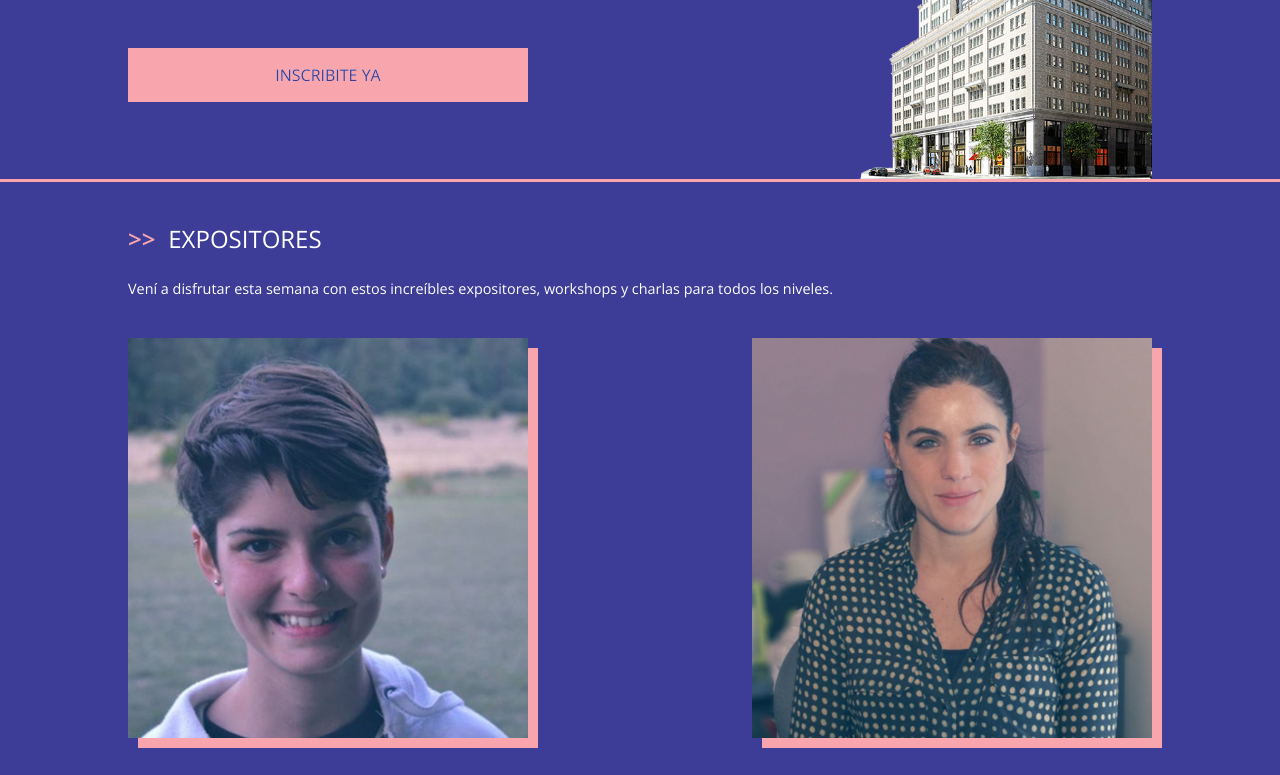
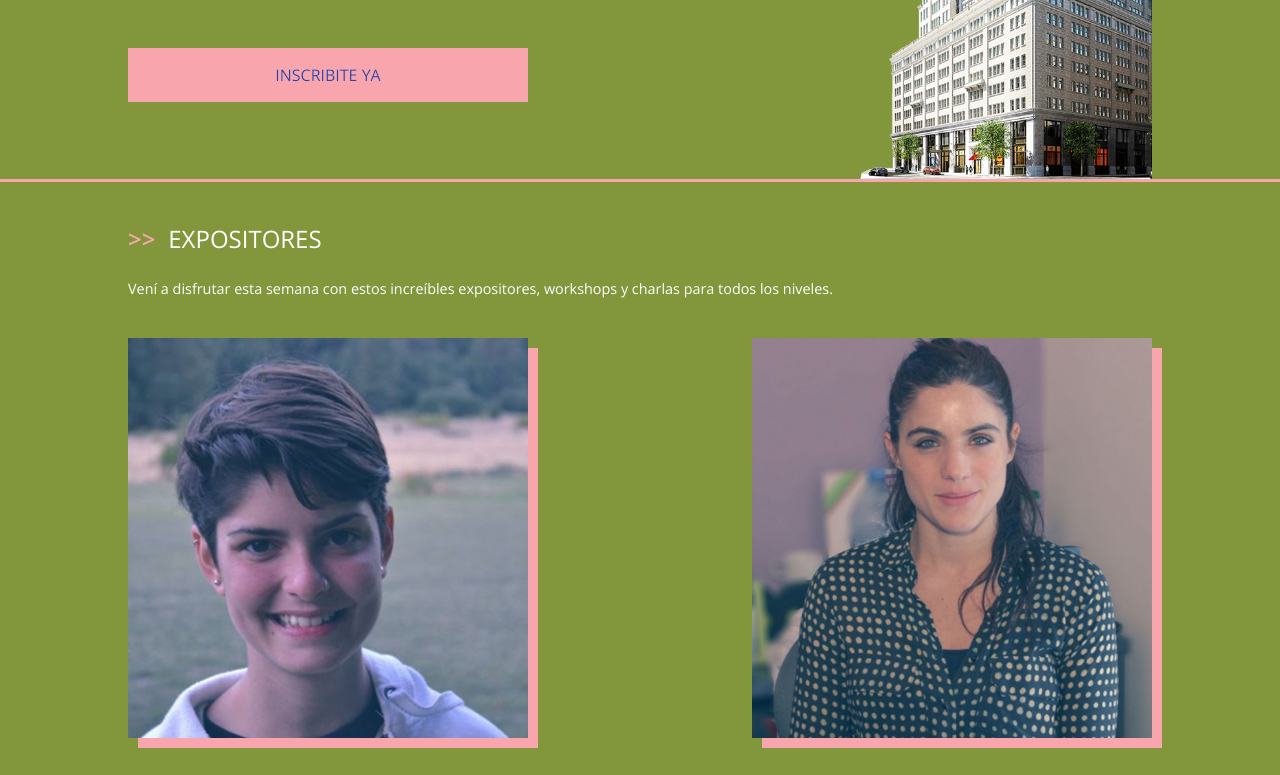
Before and after one commit to gabz1arg/prueba-wm, a plain HTML site: page index.html in a window 1280 px wide. Shown: the part 401-1176 px from the top of the page. Drawn offline with nearby package versions, Linux system fonts and the light colour scheme.

Commit message:
modifique el color

```diff
--- a/css/style.css
+++ b/css/style.css
@@ -7,7 +7,7 @@
   box-sizing: border-box; }
 
 body {
-  background-color: #3d3c96;
+  background-color: #82963c;
   font-family: "Open Sans", sans-serif;
   color: #FFF;
   overflow-x: hidden; }
```
